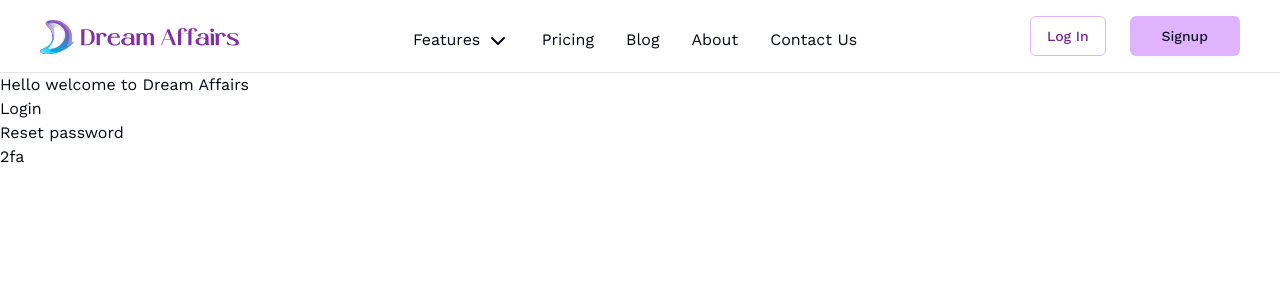
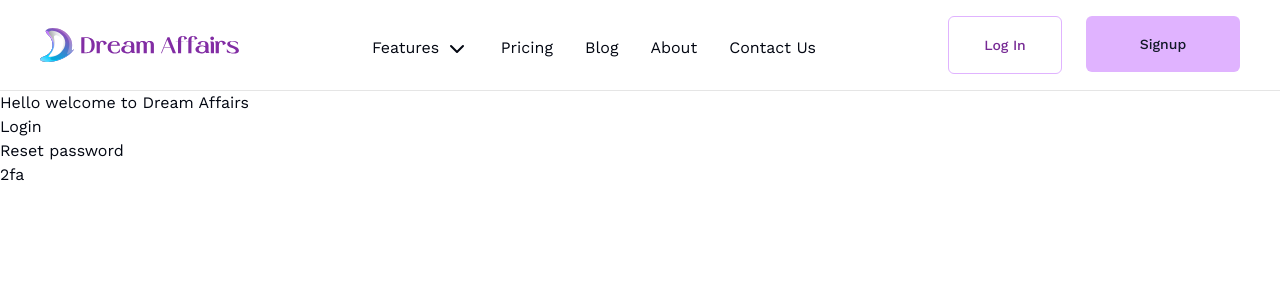
Before and after one commit to Dream-Affairs/Dream-Affairs-Frontend, a Next.js app: page / in a window 1280 px wide. Shown: the top 300 px of the page. Built offline with nearby package versions, Linux system fonts and the light colour scheme.

Commit message:
Fixed up the signup and login Buttons for the header

```diff
--- a/app/header/page.tsx
+++ b/app/header/page.tsx
@@ -2,7 +2,7 @@
 
 import React from 'react';
 import Image from 'next/image';
-import Logo from './assets/logo.svg';
+import Logo from './(assets)/logo.svg';
 import Link from 'next/link';
 import { ChevronDown } from 'lucide-react';
 import { Button } from '@/components/ui/button';
@@ -12,28 +12,28 @@ const Header = () => {
   const [mobileNav, toggleMobileNav] = useCycle(false, true);
 
   return (
-    <header className="py-4 px-8 lg:px-15 border-b border-black/10 sticky top-0 z-30 backdrop-blur-md">
+    <header className="py-4 px-8 lg:px-15 border-b border-black/10 sticky top-0 z-30 bg-white">
       <div className="flex justify-between max-w-[1200px] mx-auto">
-        <Link href="/" className="mt-1 z-10">
+        <Link href="/" className="lg:mt-3 z-10">
           <Image src={Logo} width={200} height={200} alt="Dream Affairs Logo" />
         </Link>
-        <div className="lg:space-x-8 mt-3 hidden lg:flex">
+        <div className="lg:space-x-8 mt-5 hidden lg:flex">
           <Link href="/">
             Features <ChevronDown className="inline" />
           </Link>
-          <Link href="/">Pricing</Link>
+          <Link href="/pricing">Pricing</Link>
           <Link href="/">Blog</Link>
           <Link href="/about-us">About</Link>
           <Link href="/">Contact Us</Link>
         </div>
         <div className="hidden lg:flex">
           <Link href="/auth/login">
-            <Button variant="outline" className="p-3 px-4 h-10 mr-6">
+            <Button variant="outline" className="w-[114px] h-[58px] mr-6 ">
               Log In
             </Button>
           </Link>
           <Link href="/auth/register">
-            <Button variant="secondary" className="p-3 px-8 h-10">
+            <Button variant="secondary" className="w-[154px] h-[56px]">
               Signup
             </Button>
           </Link>
```
Also changed, not shown: app/header/(assets)/logo.svg (renamed from app/header/assets/logo.svg).
